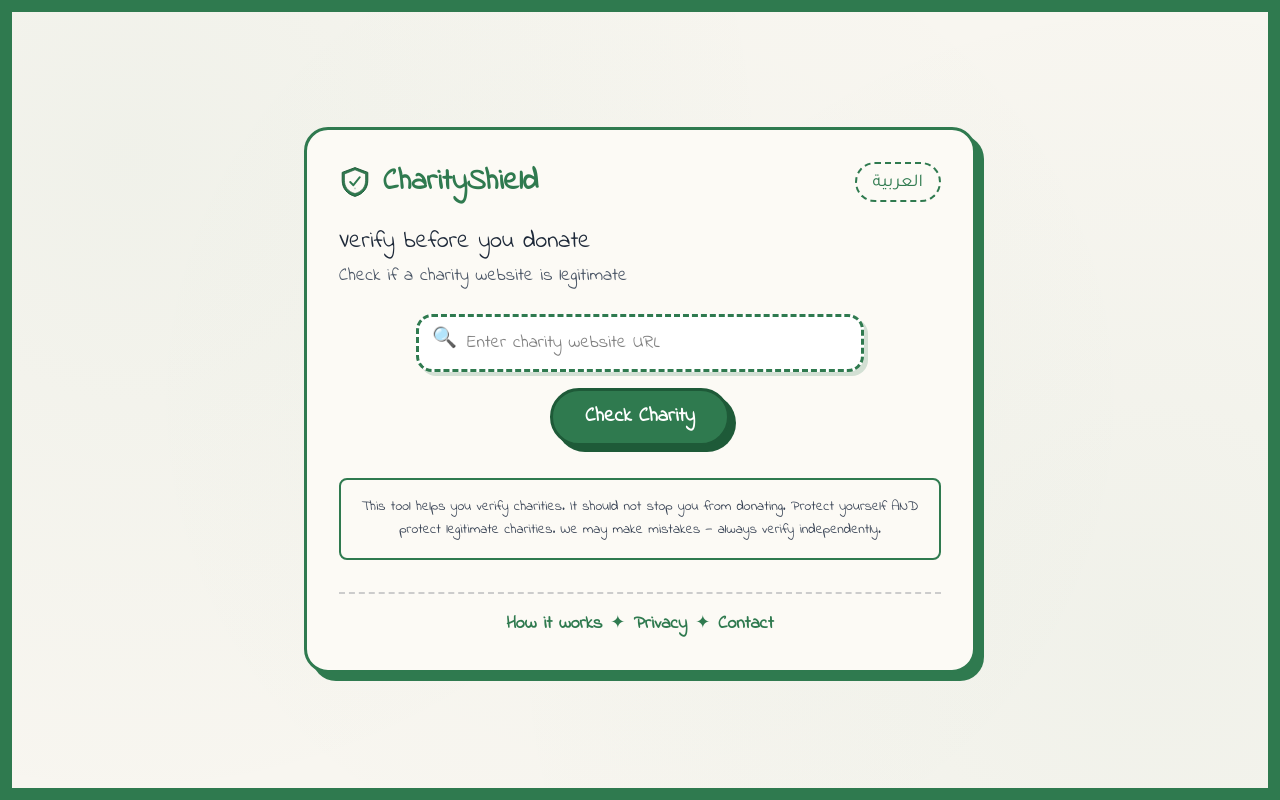
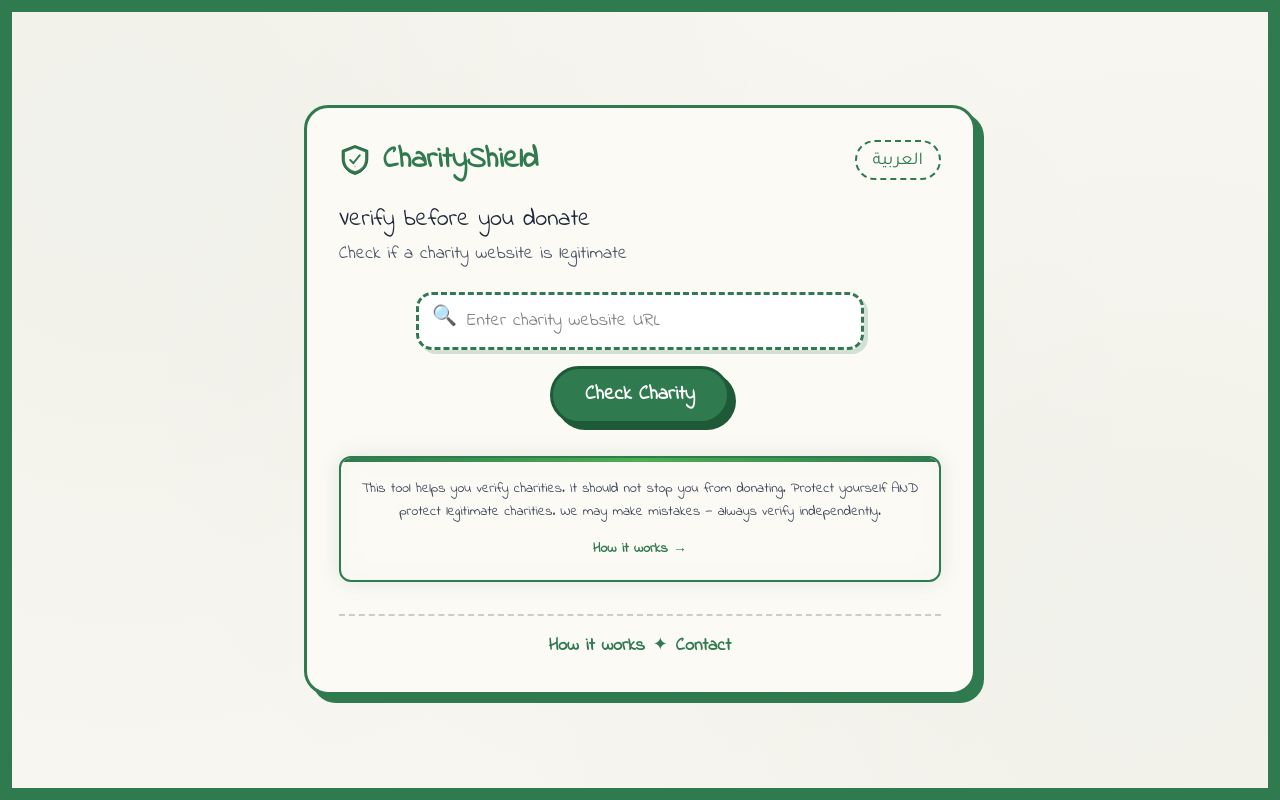
Before and after one commit to Yusr73/charity-shield-frontend, a React (Vite) app: page / in a window 1280 px wide. Built offline with nearby package versions, Linux system fonts and the light colour scheme.

Commit message:
Frontend: Enhanced disclaimer with glow and how-it-works link, removed privacy from footer

```diff
--- a/src/App.tsx
+++ b/src/App.tsx
@@ -12,7 +12,6 @@ const translations = {
     button: 'Check Charity',
     checking: 'Checking...',
     howItWorks: 'How it works',
-    privacy: 'Privacy',
     contact: 'Contact',
     language: 'العربية',
     reportGenerated: 'Report generated at',
@@ -45,7 +44,6 @@ const translations = {
     button: 'فحص الجمعية',
     checking: 'جاري الفحص...',
     howItWorks: 'كيف يعمل',
-    privacy: 'الخصوصية',
     contact: 'اتصل بنا',
     language: 'English',
     reportGenerated: 'تم إنشاء التقرير في',
@@ -336,11 +334,24 @@ function App() {
             </button>
           </form>
 
-          {/* Disclaimer Section - Replaces trust badges */}
-          <div className="mt-8 p-4 border-2 border-[#2f7a4f] rounded-lg bg-[#fcfaf5]">
+          {/* Disclaimer Section - Enhanced with glow and link */}
+          <div className="mt-8 p-5 border-2 border-[#2f7a4f] rounded-xl bg-[#fcfaf5] relative overflow-hidden"
+            style={{
+              boxShadow: '0 0 20px rgba(47, 122, 79, 0.15), inset 0 0 30px rgba(47, 122, 79, 0.03)'
+            }}
+          >
+            <div className="absolute top-0 left-0 w-full h-1 bg-gradient-to-r from-[#2f7a4f] via-[#4CAF50] to-[#2f7a4f]"></div>
             <p className="text-center text-sm text-gray-700 leading-relaxed">
               {t.disclaimer}
             </p>
+            <div className="text-center mt-3">
+              <a
+                href="#"
+                className="text-sm text-[#2f7a4f] font-semibold hover:underline inline-flex items-center gap-1"
+              >
+                {t.howItWorks} →
+              </a>
+            </div>
           </div>
 
           {isLoading && (
@@ -512,10 +523,6 @@ function App() {
           </a>
           <span className="text-[#2f7a4f]">✦</span>
           <a href="#" className="text-[#2f7a4f] mx-2 font-bold">
-            {t.privacy}
-          </a>
-          <span className="text-[#2f7a4f]">✦</span>
-          <a href="#" className="text-[#2f7a4f] mx-2 font-bold">
             {t.contact}
           </a>
         </footer>
```
